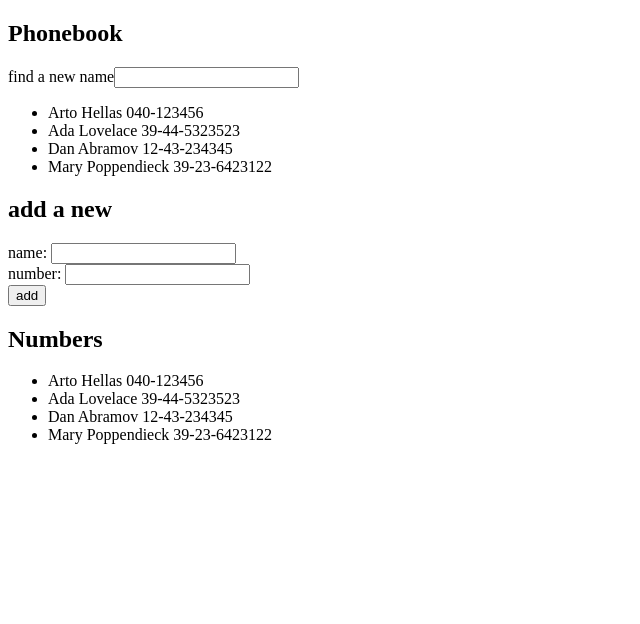
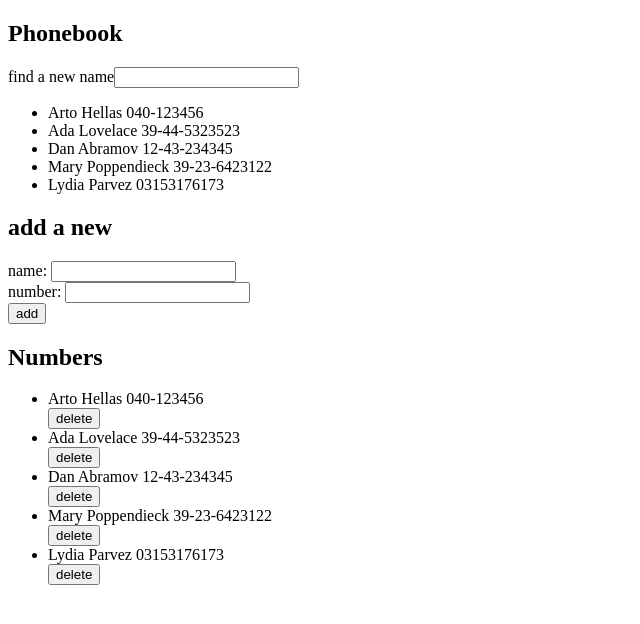
Before and after one commit to emmanuelmoon/fullstackopen_exercises, a React (Vite) app in the folder part2/phonebook/: page / in a window 1280 px wide. Shown: the top 624 px of the page, without its empty margins (0-640 px from the left). Built offline with nearby package versions, Linux system fonts and the light colour scheme; data requests are answered from the project's data file.

Commit message:
Completed 2.15

```diff
--- a/part2/phonebook/db.json
+++ b/part2/phonebook/db.json
@@ -1,5 +1,5 @@
 {
-    "persons":[
+  "persons": [
     {
       "name": "Arto Hellas",
       "number": "040-123456",
@@ -19,6 +19,11 @@
       "name": "Mary Poppendieck",
       "number": "39-23-6423122",
       "id": 4
+    },
+    {
+      "name": "Lydia Parvez",
+      "number": "03153176173",
+      "id": 5
     }
   ]
 }
--- a/part2/phonebook/src/App.jsx
+++ b/part2/phonebook/src/App.jsx
@@ -1,7 +1,7 @@
 import { useEffect, useState } from "react";
-import axios from "axios";
+import personService from "./services/persons";
 import NewForm from "./components/NewForm";
-import Persons from "./components/Persons";
+import Person from "./components/Person";
 import Filter from "./components/Filter";
 
 const App = () => {
@@ -11,12 +11,20 @@ const App = () => {
   const [filterName, setFilterName] = useState("");
 
   useEffect(() => {
-    console.log("effect");
-    axios.get("http://localhost:3001/persons").then((response) => {
-      console.log("promise fulfilled");
-      setPersons(response.data);
+    personService.getAll().then((initialPersons) => {
+      setPersons(initialPersons);
     });
   }, []);
+
+  const deletePerson = (id, personName) => {
+    if (window.confirm(`Delete ${personName}?`)) {
+      personService.deletePerson(id).then((response) => {
+        console.log(response);
+        const newPersons = persons.filter((person) => person.id !== id);
+        setPersons(newPersons);
+      });
+    }
+  };
 
   console.log("render", persons.length, "persons");
 
@@ -24,13 +32,35 @@ const App = () => {
     event.preventDefault();
 
     if (persons.some((person) => person.name === newName)) {
-      alert(`${newName} is already added to phonebook`);
+      if (
+        window.confirm(
+          `${newName} is already added to phonebook, replace the old number with a new one?`
+        )
+      ) {
+        const person = persons.find((person) => newName === person.name);
+        const changedPerson = { ...person, number: newNumber };
+        personService
+          .updatePerson(person.id, changedPerson)
+          .then((returnedPerson) => {
+            setPersons(
+              persons.map((person) => {
+                return person.name !== changedPerson.name
+                  ? person
+                  : returnedPerson;
+              })
+            );
+          });
+      }
       return;
     }
 
-    setPersons(persons.concat({ name: newName, number: newNumber }));
-    setNewName("");
-    setNewNumber("");
+    personService
+      .addPerson({ name: newName, number: newNumber })
+      .then((addedPerson) => {
+        setPersons(persons.concat(addedPerson));
+        setNewName("");
+        setNewNumber("");
+      });
   };
 
   const changeNewName = (event) => {
@@ -61,7 +91,16 @@ const App = () => {
         newNumber={newNumber}
         changeNewNumber={changeNewNumber}
       />
-      <Persons persons={persons} />
+      <h2>Numbers</h2>
+      <ul>
+        {persons.map((person) => (
+          <Person
+            key={person.id}
+            person={person}
+            deletePerson={() => deletePerson(person.id, person.name)}
+          />
+        ))}
+      </ul>
     </div>
   );
 };
--- /dev/null
+++ b/part2/phonebook/src/components/Person.jsx
@@ -0,0 +1,12 @@
+const Persons = ({ person, deletePerson }) => {
+  return (
+    <>
+      <li key={person.id}>
+        {person.name} {person.number}
+      </li>
+      <button onClick={deletePerson}>delete</button>
+    </>
+  );
+};
+
+export default Persons;
--- a/part2/phonebook/src/components/Persons.jsx
+++ /dev/null
@@ -1,16 +0,0 @@
-const Persons = ({ persons }) => {
-  return (
-    <>
-      <h2>Numbers</h2>
-      <ul>
-        {persons.map((person) => (
-          <li key={person.name}>
-            {person.name} {person.number}
-          </li>
-        ))}
-      </ul>
-    </>
-  );
-};
-
-export default Persons;
--- /dev/null
+++ b/part2/phonebook/src/services/persons.js
@@ -0,0 +1,24 @@
+import axios from "axios";
+
+const baseUrl = "http://localhost:3001/persons";
+
+const getAll = () => {
+  const request = axios.get(baseUrl);
+  return request.then((response) => response.data);
+};
+
+const addPerson = (person) => {
+  const request = axios.post(baseUrl, person);
+  return request.then((response) => response.data);
+};
+
+const updatePerson = (id, updatedPerson) => {
+  const request = axios.put(`${baseUrl}/${id}`, updatedPerson);
+  return request.then((response) => response.data);
+};
+
+const deletePerson = (id) => {
+  const request = axios.delete(`${baseUrl}/${id}`);
+  return request.then((response) => response.data);
+};
+export default { getAll, addPerson, deletePerson, updatePerson };
```
Lines whose indentation alone changed are shown as unchanged.
